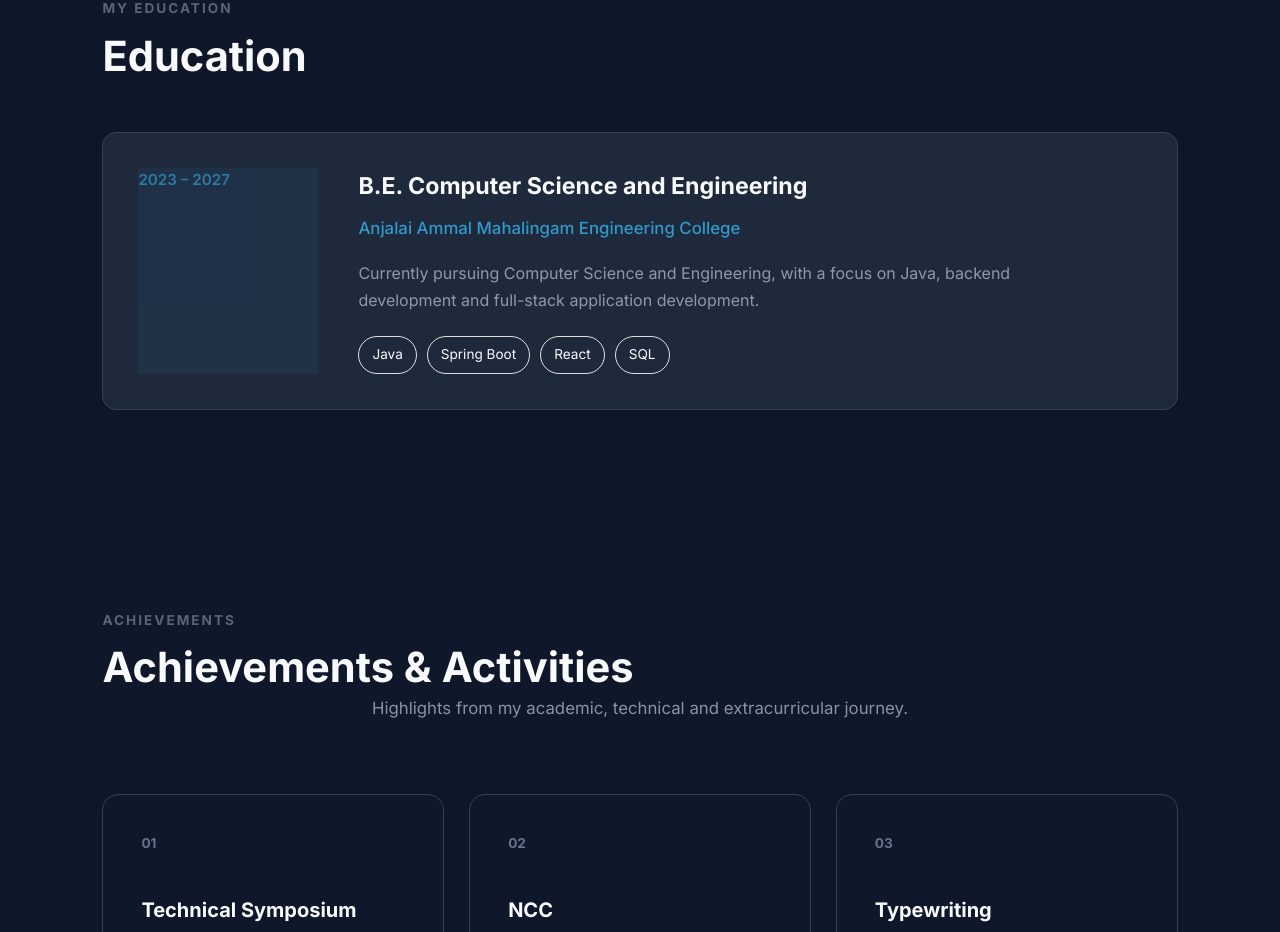
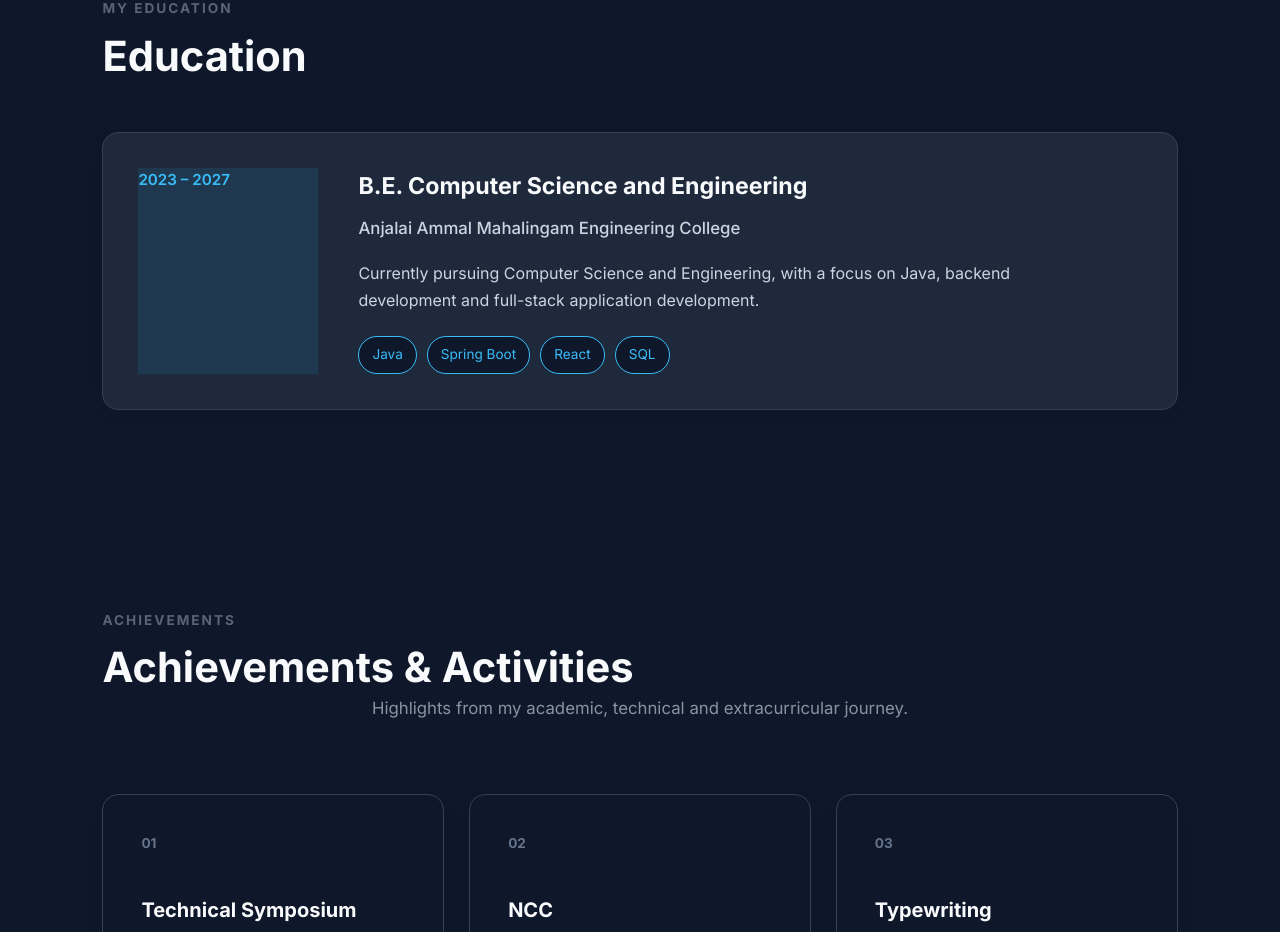
Before and after one commit to vignesh-builds/portfolio, a React (Vite) app in the folder frontend/: page / in a window 1280 px wide. Shown: the part 3000-3932 px from the top of the page. Built offline with nearby package versions, Linux system fonts and the light colour scheme.

Commit message:
Update Education.css

```diff
--- a/frontend/src/components/Education.css
+++ b/frontend/src/components/Education.css
@@ -1,5 +1,10 @@
+/* =========================
+   EDUCATION
+========================= */
+
 .education {
   padding: 100px 8%;
+  background: #0F172A;
 }
 
 .education-container {
@@ -12,32 +17,57 @@
   grid-template-columns: 180px 1fr;
   gap: 40px;
   padding: 35px;
+
+  /* DARK NAVY - no light card */
+  background: #0F172A;
+  border: 1px solid #334155;
+  border-radius: 16px;
 }
+
+/* =========================
+   YEAR
+========================= */
 
 .education-year {
   font-size: 0.95rem;
   font-weight: 600;
-  opacity: 0.55;
+
+  color: #38BDF8;
+  opacity: 1;
 }
+
+/* =========================
+   CONTENT
+========================= */
 
 .education-content h3 {
   margin: 0 0 10px;
   font-size: 1.45rem;
+
+  color: #F8FAFC;
 }
 
 .education-content h4 {
   margin: 0 0 18px;
   font-size: 1.05rem;
   font-weight: 500;
-  opacity: 0.75;
+
+  color: #CBD5E1;
+  opacity: 1;
 }
 
 .education-content p {
   margin: 0;
   max-width: 700px;
   line-height: 1.7;
-  opacity: 0.65;
+
+  color: #CBD5E1;
+  opacity: 1;
 }
+
+/* =========================
+   SKILL TAGS
+========================= */
 
 .education-focus {
   display: flex;
@@ -48,10 +78,27 @@
 
 .education-focus span {
   padding: 7px 13px;
-  border: 1px solid #e1e1e1;
+
+  background: #0F172A;
+  border: 1px solid #38BDF8;
   border-radius: 20px;
+
+  color: #38BDF8;
+
   font-size: 0.85rem;
 }
+
+/* =========================
+   HOVER
+========================= */
+
+.education-card:hover {
+  border-color: #38BDF8;
+}
+
+/* =========================
+   MOBILE
+========================= */
 
 @media (max-width: 768px) {
   .education {
```
